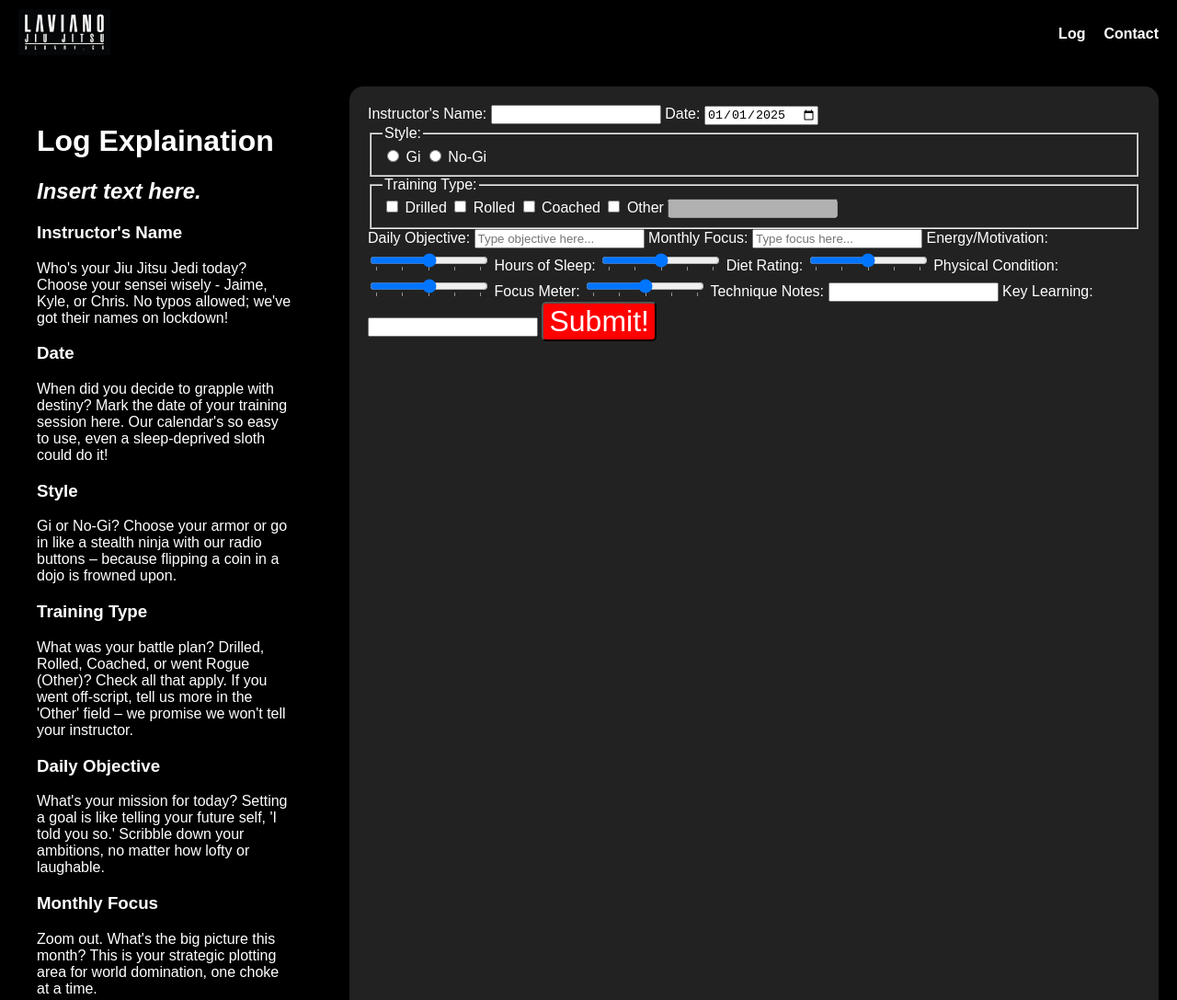
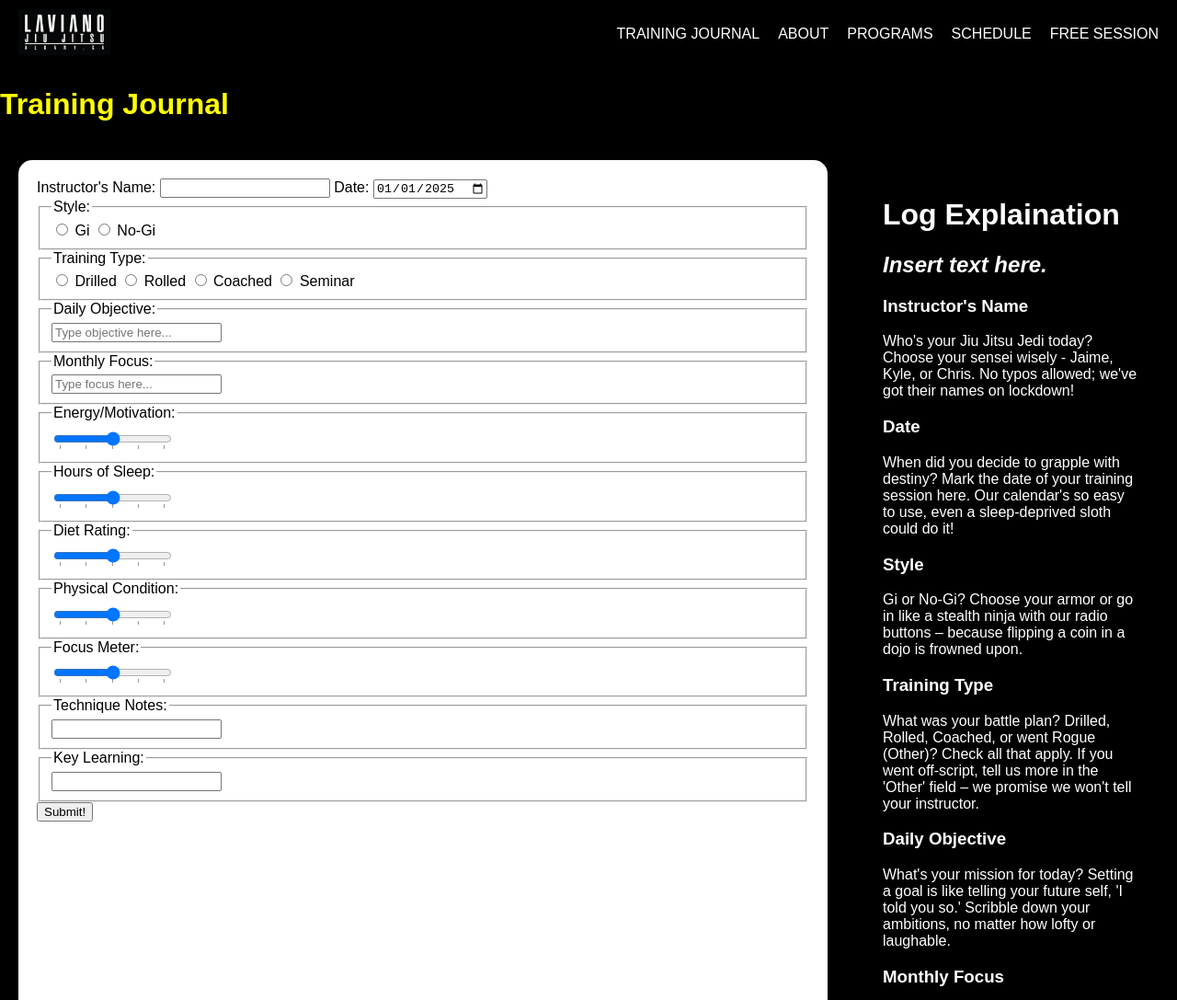
Before and after one commit to KONOCHO/bjj-training-journal, a plain HTML site: page Brazilian Jiu-Jitsu Technique Log /index.html in a window 1280 px wide. Shown: the top 1087 px of the page at 92% size. Drawn offline with Linux system fonts and the light colour scheme.

Commit message:
Changed structure of UI including navigation item, form items and page layout. Added page header.

```diff
--- a/Brazilian Jiu-Jitsu Technique Log /index.html
+++ b/Brazilian Jiu-Jitsu Technique Log /index.html
@@ -13,13 +13,93 @@
         </div>
         <nav class="site-nav">
             <ul>
-                <li><a href="index.html">Log</a></li>
-                <li><a href="#contact">Contact</a></li>
+                <li><a href="index.html">Training Journal</a></li>
+                <li><a href="#about">About</a></li>
+                <li><a href="#programs">Programs</a></li>
+                <li><a href="#schedule">Schedule</a></li>
+                <li><a href="#freesession">Free Session</a></li>
             </ul>
         </nav>
     </header>
+    <div class="heading">
+        <h1>Training Journal</h1>
+    </div>
 <div class="log-bodies">
     <div class="site-left">
+        <form action="submitForm.php" method="get" class="daily-form">
+            <label for="instructor-name">Instructor's Name:</label>
+            <input list="instructors" id="instructor-name" name="instructor">
+                    <datalist id="instructors">
+                        <option value="Jaime"></option>
+                        <option value="Kyle"></option>
+                        <option value="Chris"></option>
+                    </datalist>
+            <label for="date">Date:</label>
+            <input type="date" id="date" name="date" value="2025-01-01">
+            <fieldset>
+                <legend>Style:</legend>
+                <input type="radio" id="gi" name="style" value="Gi">
+                    <label for="gi">Gi</label>
+                <input type="radio" id="no-gi" name="style" value="No-Gi">
+                    <label for="no-gi">No-Gi</label>
+            </fieldset>
+            <fieldset>
+                <legend>Training Type:</legend>
+                <input type="radio" id="training1" name="training" value="Drilled">
+                    <label for="training1">Drilled</label>
+                <input type="radio" id="training2" name="training" value="Rolled">
+                    <label for="training2">Rolled</label>
+                <input type="radio" id="training3" name="training" value="Coached">
+                    <label for="training3">Coached</label>
+                <input type="radio" id="training4" name="training" value="Seminar">
+                    <label for="training4">Seminar</label>
+            </fieldset>
+            <fieldset>
+            <legend>Daily Objective:</legend>
+            <input type="text" id="daily-obj" name="daily-obj" placeholder="Type objective here...">
+            </fieldset>
+            <fieldset>
+            <legend>Monthly Focus:</legend>
+            <input type="text" id="month-foc" name="monthly-focus" placeholder="Type focus here...">
+            </fieldset>
+            <fieldset>
+            <legend>Energy/Motivation:</legend>
+            <input type="range" id="energy" name="energy" list="values">
+            </fieldset>
+            <fieldset>
+            <legend>Hours of Sleep:</legend>
+            <input type="range" id="sleep" name="sleep" list="values">
+            </fieldset>
+            <fieldset>
+            <legend>Diet Rating:</legend>
+            <input type="range" id="diet" name="diet" list="values">
+            </fieldset>
+            <fieldset>
+            <legend>Physical Condition:</legend>
+            <input type="range" id="physical" name="physical" list="values">
+            </fieldset>
+            <datalist id="values">
+                <option value="0" label="0"></option>
+                <option value="25" label="25"></option>
+                <option value="50" label="50"></option>
+                <option value="75" label="75"></option>
+                <option value="100" label="100"></option>
+            </datalist>
+            <fieldset>
+            <legend>Focus Meter:</legend>
+            <input type="range" id="focus" name="focus" list="values">
+            </fieldset>
+            <fieldset>
+            <legend>Technique Notes:</legend>
+            <input type="text" id="technique" name="technique">
+            </fieldset>
+            <fieldset>
+            <legend>Key Learning:</legend>
+            <input type="text" id="key-learn" name="key-learn">
+            </fieldset>
+            <button>Submit!</button>
+        </div>
+    <div class="site-right">
         <h1>Log Explaination</h1>
         <h2><i>Insert text here.</i></h2>
         <h3>Instructor's Name</h3>
@@ -50,63 +130,7 @@
         <p>Eureka moments only! What golden nugget did you unearth today? This is the spot for your breakthroughs, brainwaves, and occasional facepalms.</p>
 
     </div>
-<div class="site-right">
-<form action="submitForm.php" method="get" class="daily-form">
-    <label for="instructor-name">Instructor's Name:</label>
-    <input list="instructors" id="instructor-name" name="instructor">
-            <datalist id="instructors">
-                <option value="Jaime"></option>
-                <option value="Kyle"></option>
-                <option value="Chris"></option>
-            </datalist>
-    <label for="date">Date:</label>
-    <input type="date" id="date" name="date" value="2025-01-01">
-    <fieldset>
-        <legend>Style:</legend>
-        <input type="radio" id="gi" name="style" value="Gi">
-            <label for="gi">Gi</label>
-        <input type="radio" id="no-gi" name="style" value="No-Gi">
-            <label for="no-gi">No-Gi</label>
-    </fieldset>
-    <fieldset>
-        <legend>Training Type:</legend>
-        <input type="checkbox" id="training1" name="training" value="Drilled">
-            <label for="training1">Drilled</label>
-        <input type="checkbox" id="training2" name="training" value="Rolled">
-            <label for="training2">Rolled</label>
-        <input type="checkbox" id="training3" name="training" value="Coached">
-            <label for="training3">Coached</label>
-        <input type="checkbox" id="training4" name="training" value="Other">
-            <label for="training4">Other</label>
-        <input type="text" name="other-training" id="other-training" disabled><br>
-    </fieldset>
-    <label for="daily-obj">Daily Objective:</label>
-    <input type="text" id="daily-obj" name="daily-obj" placeholder="Type objective here...">
-    <label for="month-foc">Monthly Focus:</label>
-    <input type="text" id="month-foc" name="monthly-focus" placeholder="Type focus here...">
-    <label for="energy">Energy/Motivation:</label>
-    <input type="range" id="energy" name="energy" list="values">
-    <label for="sleep">Hours of Sleep:</label>
-    <input type="range" id="sleep" name="sleep" list="values">
-    <label for="diet">Diet Rating:</label>
-    <input type="range" id="diet" name="diet" list="values">
-    <label for="physical">Physical Condition:</label>
-    <input type="range" id="physical" name="physical" list="values">
-    <datalist id="values">
-        <option value="0" label="0"></option>
-        <option value="25" label="25"></option>
-        <option value="50" label="50"></option>
-        <option value="75" label="75"></option>
-        <option value="100" label="100"></option>
-    </datalist>
-    <label for="focus">Focus Meter:</label>
-    <input type="range" id="focus" name="focus" list="values">
-    <label for="technique">Technique Notes:</label>
-    <input type="text" id="technique" name="technique">
-    <label for="key-learn">Key Learning:</label>
-    <input type="text" id="key-learn" name="key-learn">
-    <button>Submit!</button>
-</div>
+
 </div>
 </form>
 <footer class="site-footer">
--- a/Brazilian Jiu-Jitsu Technique Log /styles.css
+++ b/Brazilian Jiu-Jitsu Technique Log /styles.css
@@ -13,18 +13,22 @@ body {
 .site-left {
     margin: 20px; /* Space around the border */
     padding: 20px; /* Space inside the border */
+    flex-direction: row;
+    flex: 3;
+    background-color: white;
+    border-radius: 15px;
+}
+
+.heading {
+    color: yellow;
+}
+
+.site-right {
+    margin: 20px; /* Space around the border */
+    padding: 20px; /* Space inside the border */
     color: white;
     flex-direction: row;
     flex: 1;
-}
-.site-right {
-    margin: 20px; /* Space around the border */
-    padding: 20px; /* Space inside the border */
-    background-color: #222222; /* Lighter background for the content area */
-    color: white;
-    flex-direction: row;
-    flex: 3;
-    border-radius: 15px;
 }
 
 .site-right button{
@@ -63,7 +67,7 @@ background-color: gold;
 .site-nav ul li a {
     text-decoration: none;
     color: white;
-    font-weight: bold;
+    text-transform: uppercase;
 }
 
 .site-nav ul li a:hover {
```
